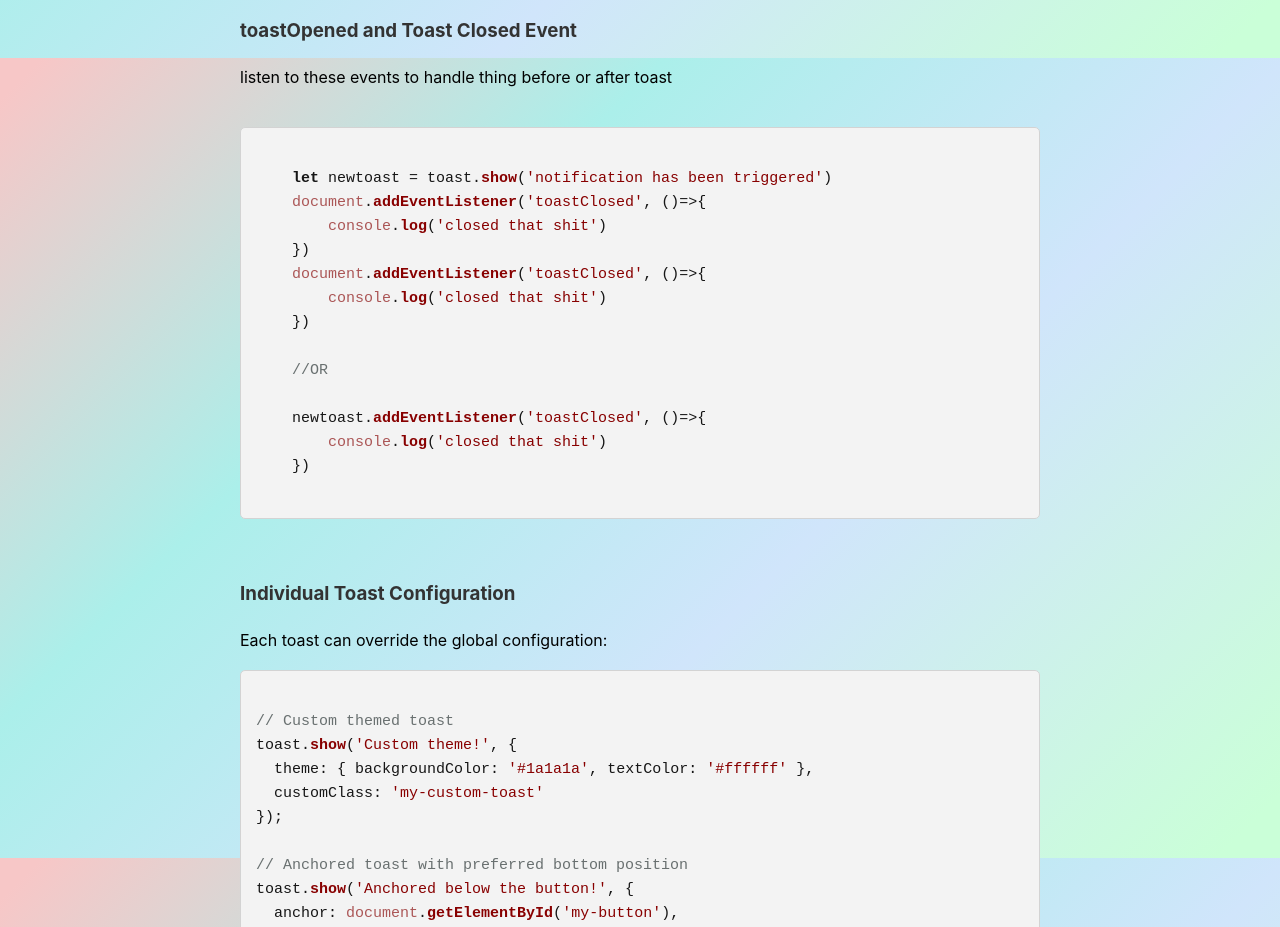
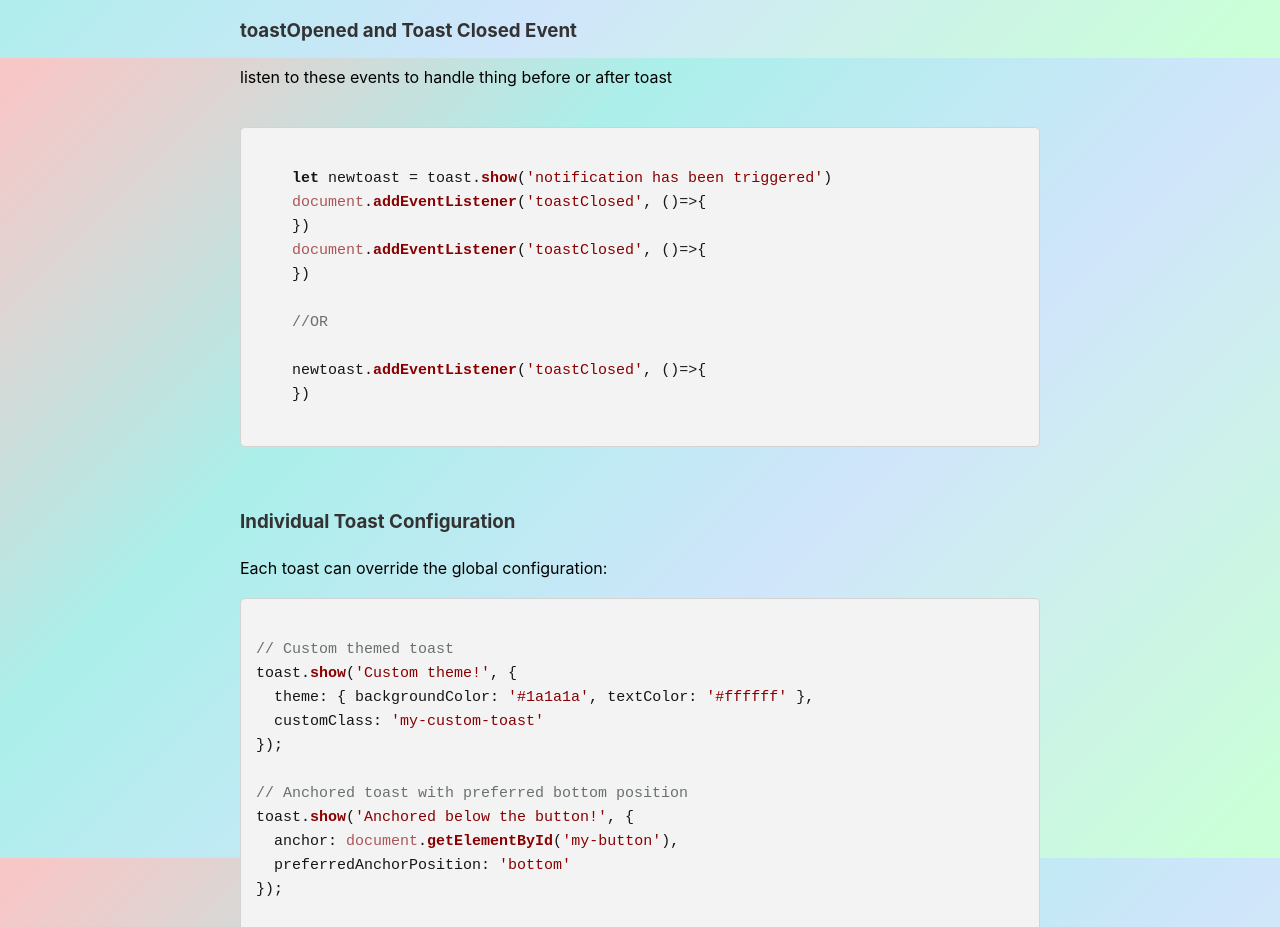
Before and after one commit to pandeyAmit4/js-toast-notifier, a website: page docs/index.html in a window 1280 px wide. Shown: the part 3142-4069 px from the top of the page. Drawn offline with nearby package versions, Linux system fonts and the light colour scheme; a script that the page names is missing; a small style sheet from the web is missing.

```diff
--- a/docs/index.html
+++ b/docs/index.html
@@ -474,16 +474,13 @@
   <code class="javascript">
     let newtoast = toast.show('notification has been triggered')
     document.addEventListener('toastClosed', ()=>{
-        console.log('closed that shit')
     })
     document.addEventListener('toastClosed', ()=>{
-        console.log('closed that shit')
     })
 
     //OR
 
     newtoast.addEventListener('toastClosed', ()=>{
-        console.log('closed that shit')
     })
   </code>
   </pre>
```
